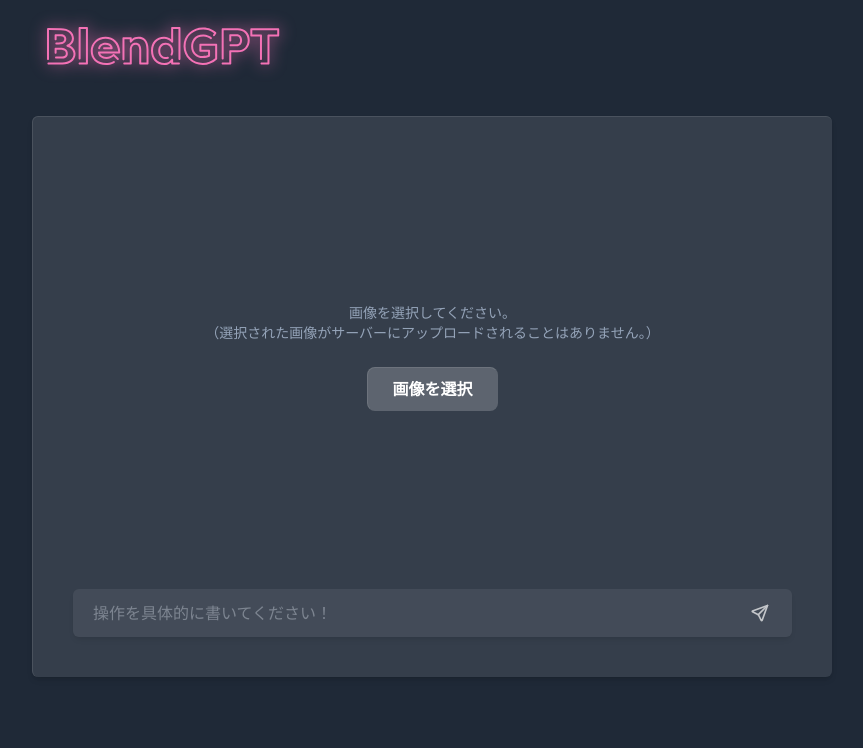
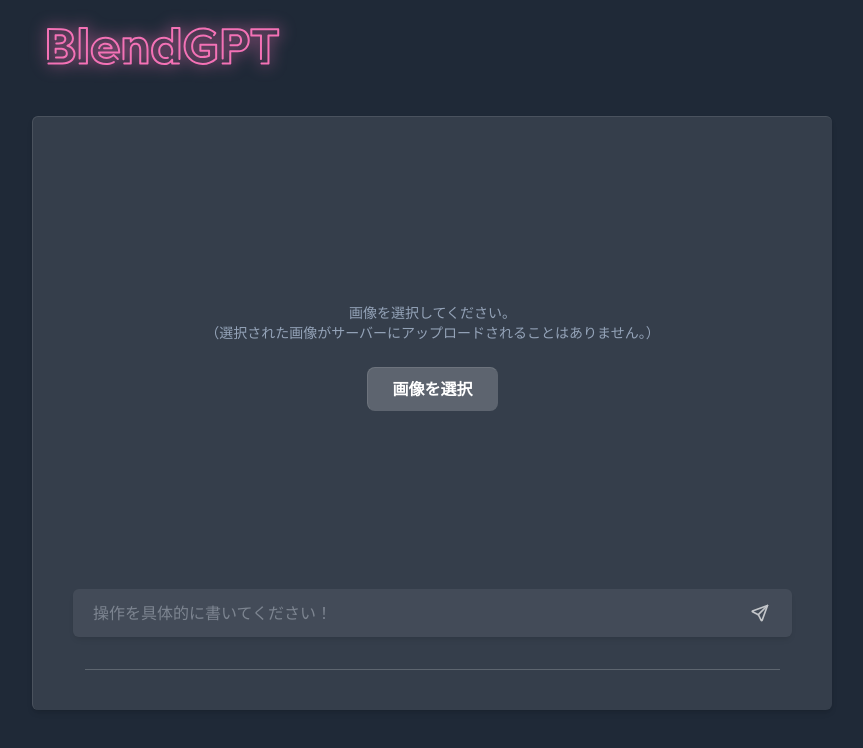
Before and after one commit to itta611/BlendGPT-old, a Next.js app: page / in a window 1280 px wide. Shown: the top 748 px of the page, without its empty margins (208-1071 px from the left). Built offline with nearby package versions, Linux system fonts and the light colour scheme.

Commit message:
feat: add separator

```diff
--- a/pages/index.tsx
+++ b/pages/index.tsx
@@ -152,6 +152,7 @@ export default function Home() {
               </div>
             )}
           </form>
+          <div className="h-0 border-t border-t-white/20 mx-3"></div>
           {params.length > 0 && <ParamArea params={params} handleParamChange={handleParamChange} />}
         </div>
       </main>
```
